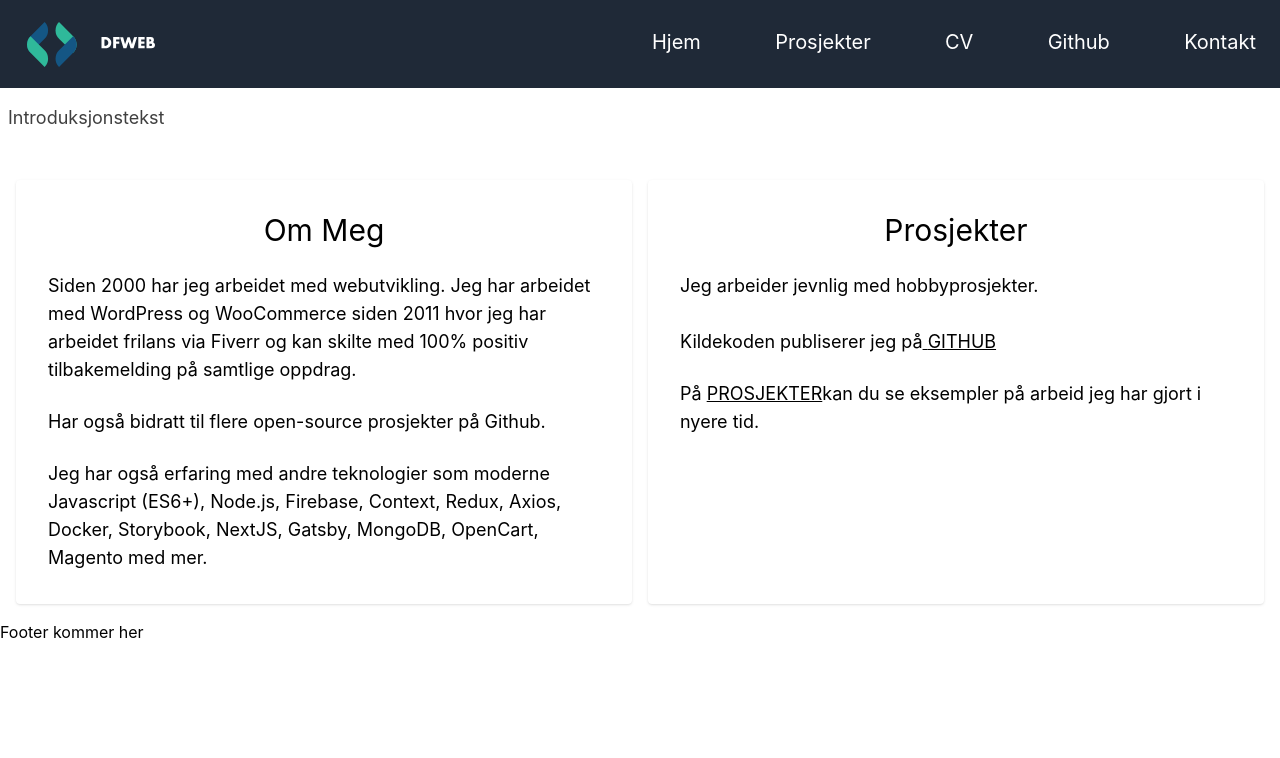
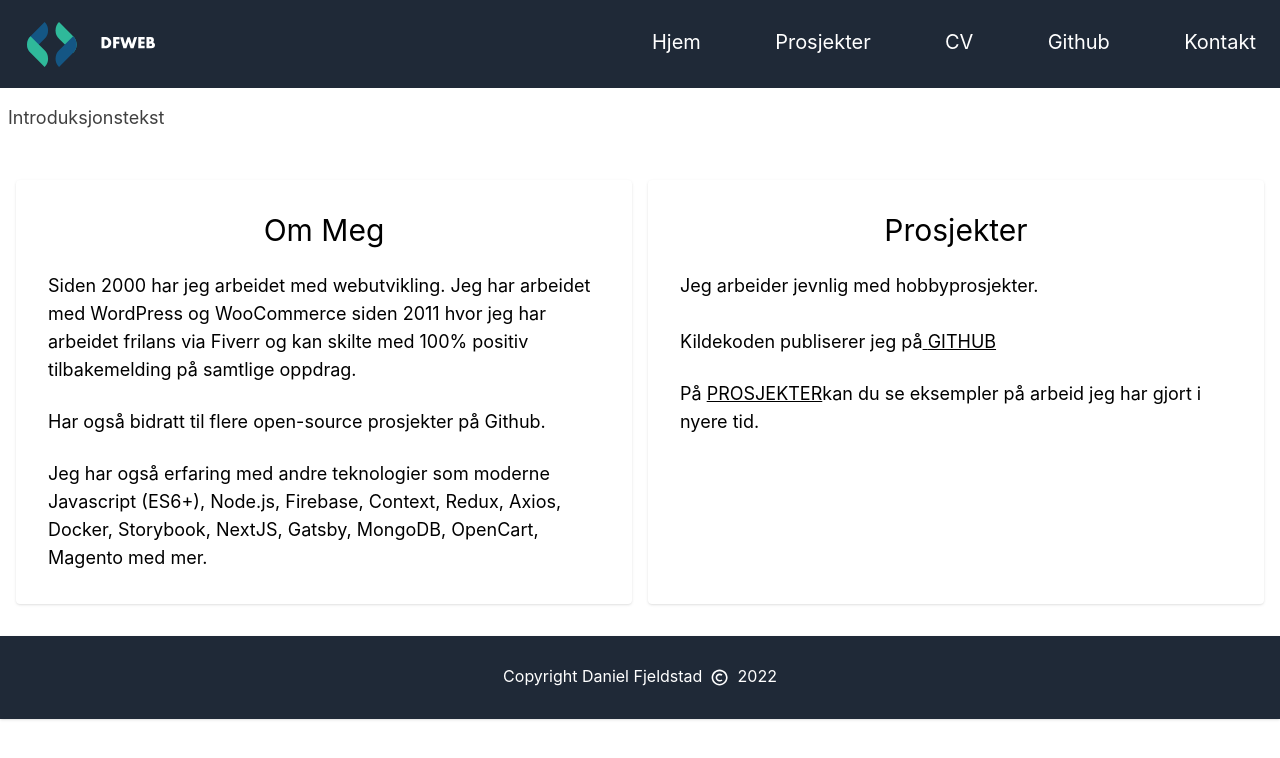
Before and after one commit to meticulousfan/React-framer-motion-portfolio, a Next.js app: page / in a window 1280 px wide. Shown: the top 758 px of the page. Built offline with nearby package versions, Linux system fonts and the light colour scheme.

Commit message:
React-icons og fullfør footer

```diff
--- a/package.json
+++ b/package.json
@@ -18,7 +18,8 @@
     "next": "^12.0.7",
     "prettier": "2.5.1",
     "react": "17.0.2",
-    "react-dom": "17.0.2"
+    "react-dom": "17.0.2",
+    "react-icons": "^4.3.1"
   },
   "devDependencies": {
     "@babel/core": "^7.16.7",
--- a/src/components/Layout/Footer.component.tsx
+++ b/src/components/Layout/Footer.component.tsx
@@ -1,7 +1,21 @@
+import { BiCopyright } from "react-icons/bi";
+
 import type { NextComponentType } from "next";
 
 const Footer: NextComponentType = () => {
-  return <div>Footer kommer her</div>;
+  return (
+    <footer role="contentinfo" aria-label="Innholdet for bunnteksten med copyright">
+      <div className="mt-4 bg-gray-800 shadow">
+        <div
+          aria-label="Copyright tekst"
+          className="container p-6 mx-auto text-base text-center text-white">
+          Copyright Daniel Fjeldstad
+          <BiCopyright className="inline-block m-2" size="1.2em" />
+          {new Date().getFullYear()}
+        </div>
+      </div>
+    </footer>
+  );
 };
 
 export default Footer;
```
Also changed, not shown: 1 other file (tests, documents, lock files or other folders).
